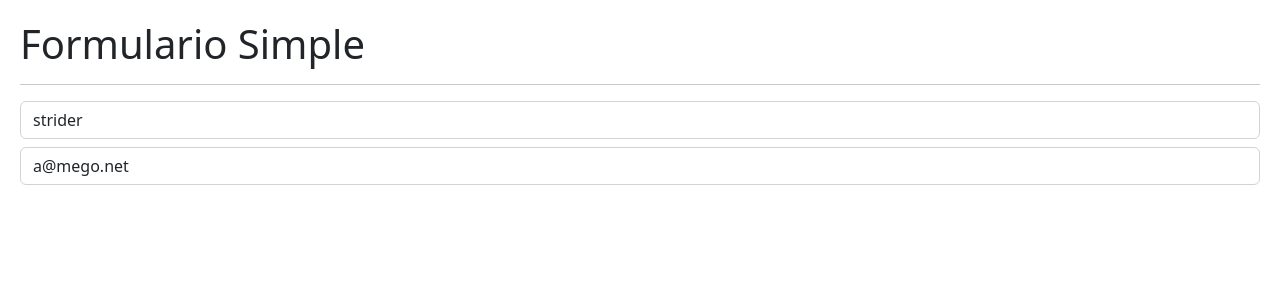
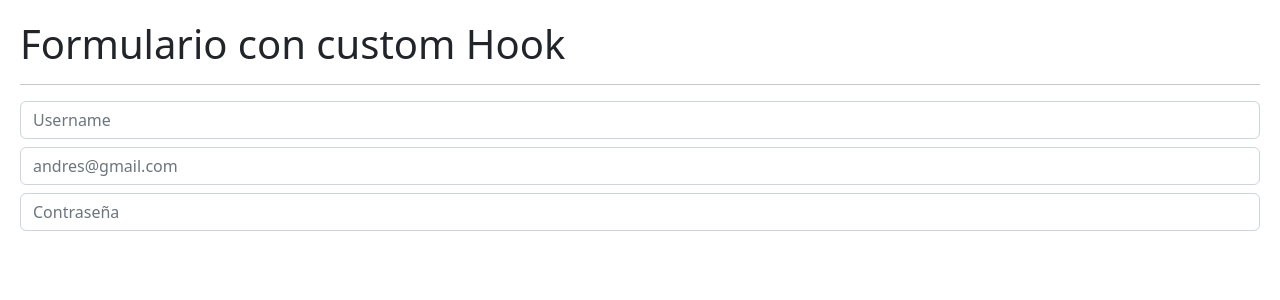
Before and after one commit to AndresRoman/05-hook-app, a React (Vite) app: page / in a window 1280 px wide. Shown: the top 300 px of the page. Built offline with nearby package versions, Linux system fonts and the light colour scheme.

Commit message:
clase 122, formulario con custom Hook

```diff
--- /dev/null
+++ b/src/02-useEffect/FormWithCustomHook.jsx
@@ -0,0 +1,48 @@
+import { useForm } from "../hooks/useForm"
+
+export const FormWithCustomHook = () => {
+
+
+    const { formState, onInputChange } = useForm({
+        username: '',
+        email: '',
+        password: ''
+    })
+
+    const { username, email, password } = formState
+
+    return (
+        <>
+            <h1>Formulario con custom Hook</h1>
+            <hr />
+
+            <input
+                type="text"
+                className="form-control"
+                placeholder="Username"
+                name="username"
+                value={username}
+                onChange={onInputChange}
+            />
+
+            <input
+                type="email"
+                className="form-control mt-2"
+                placeholder="andres@gmail.com"
+                name="email"
+                value={email}
+                onChange={onInputChange}
+            />
+
+            <input
+                type="password"
+                className="form-control mt-2"
+                placeholder="Contraseña"
+                name="password"
+                value={password}
+                onChange={onInputChange}
+            />
+
+        </>
+    )
+}
--- /dev/null
+++ b/src/hooks/useForm.js
@@ -0,0 +1,19 @@
+import { useState } from "react";
+
+export const useForm = (initialForm = {}) => {
+
+    const [formState, setFormState] = useState(initialForm)
+
+    const onInputChange = ({ target }) => {
+        const { name, value } = target;
+        setFormState({
+            ...formState,
+            [name]: value
+        })
+    }
+
+    return {
+        formState,
+        onInputChange
+    }
+}
--- a/src/main.jsx
+++ b/src/main.jsx
@@ -1,6 +1,7 @@
 import React from 'react'
 import ReactDOM from 'react-dom/client'
-import { SimpleForm } from './02-useEffect/SimpleForm'
+import { FormWithCustomHook } from './02-useEffect/FormWithCustomHook'
+// import { SimpleForm } from './02-useEffect/SimpleForm'
 // import { CounterWithCustomHook } from './01-useState/CounterWithCustomHook'
 // import { CounterApp } from './01-useState/CounterApp'
 // import { HooksApp } from './HooksApp'
@@ -9,6 +10,6 @@
 
 ReactDOM.createRoot(document.getElementById('root')).render(
   <React.StrictMode>
-    <SimpleForm />
+    <FormWithCustomHook />
   </React.StrictMode>
 )
```
